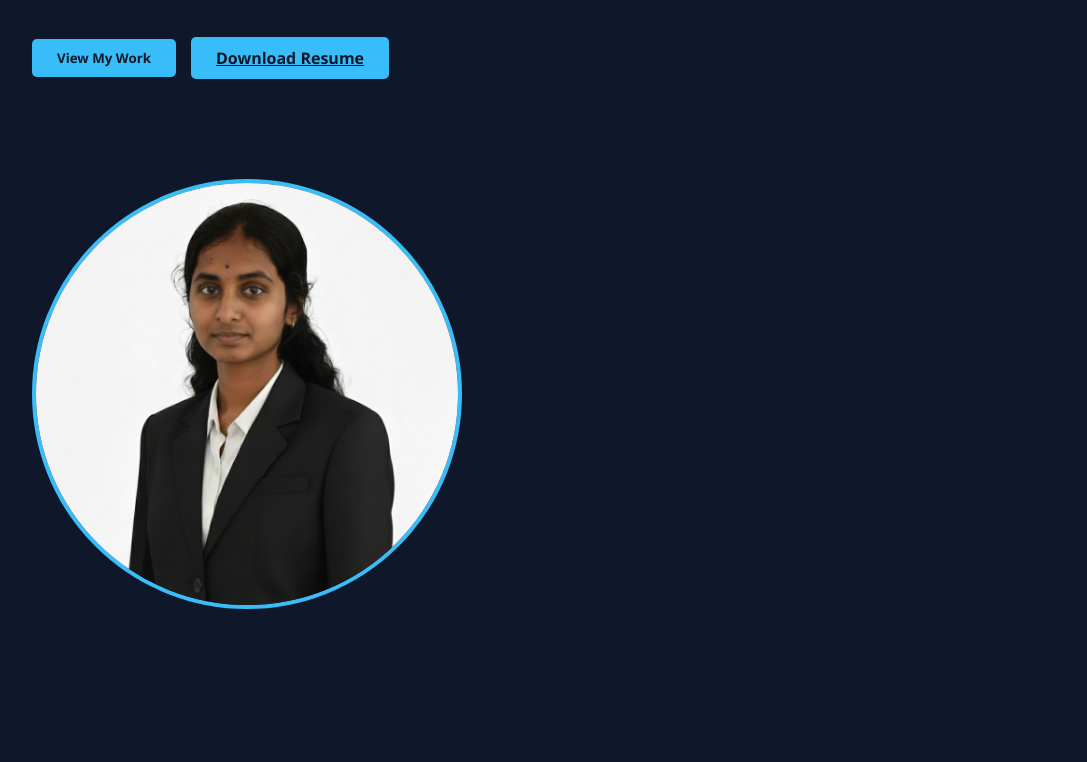
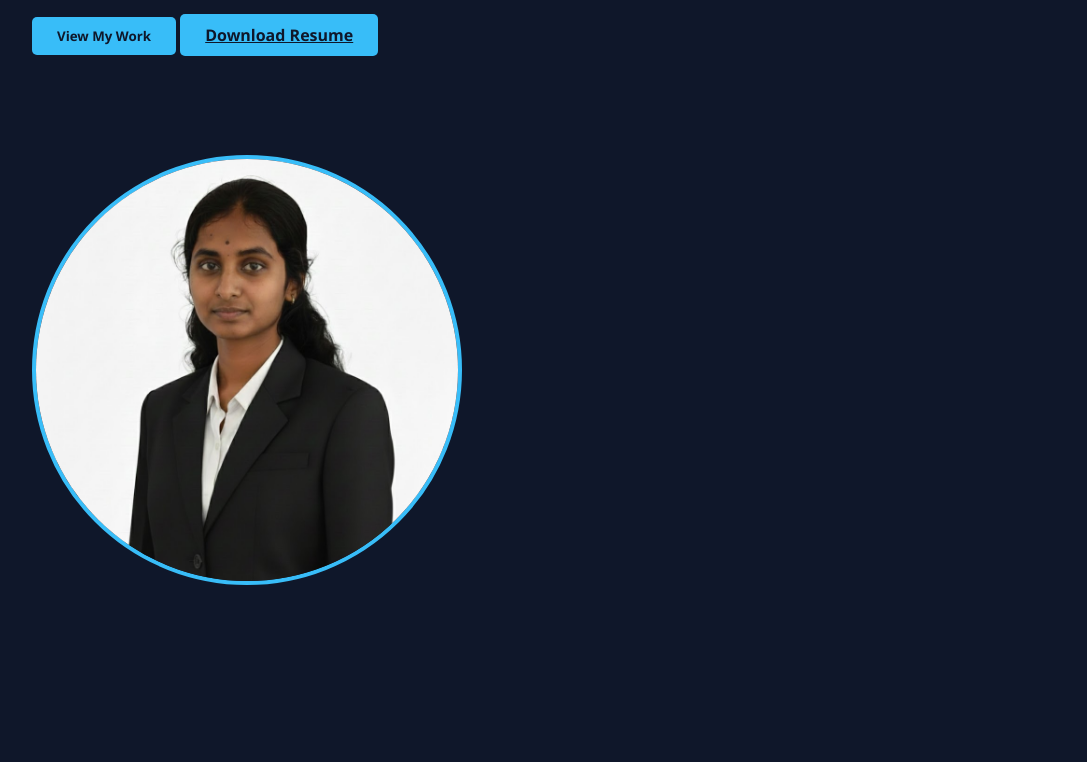
Before and after one commit to HEMALATHA-0626/HemalathaM-portfolio-AIDS, a plain HTML site: page index.html in a window 1280 px wide. Shown: the part 254-1016 px from the top of the page, without its empty margins (96-1183 px from the left). Drawn offline with Linux system fonts and the light colour scheme.

Commit message:
Update index.html

```diff
--- a/index.html
+++ b/index.html
@@ -216,7 +216,7 @@ transform:translateY(0);
 <div>
 <h1>Hello, I'm <span>Hemalatha</span></h1>
 <p>UI/UX Designer & Web Developer passionate about creating modern and user-friendly web applications.</p>
-<div style="display:flex; gap:15px; align-items:center; margin-top:20px; flex-wrap:wrap;">
+<div style=" style="display:flex; gap:15px; margin-top:20px;">
     <button class="btn" onclick="scrollToSection('projects')">View My Work</button>
     <a href="resume.pdf" download class="btn">Download Resume</a>
 </div>
```
